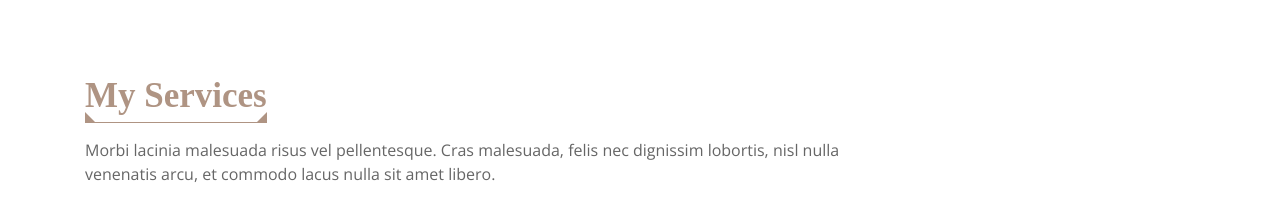
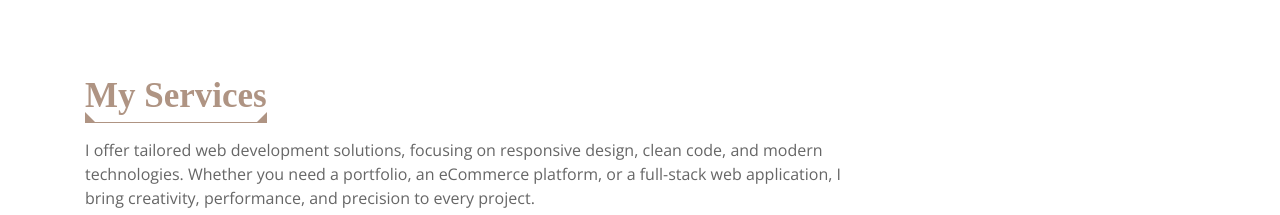
Before and after one commit to Soumya-Das-2006/Portfolio-Soumya-Das, a plain HTML site: page index.html in a window 1280 px wide. Shown: the part 2667-2882 px from the top of the page. Drawn offline with nearby package versions, Linux system fonts and the light colour scheme; a web font is replaced by a local one.

Commit message:
index.html

```diff
--- a/index.html
+++ b/index.html
@@ -269,7 +269,7 @@
                 <header class="section-header">
                     <h3>My Services</h3>
                     <p>
-                        Morbi lacinia malesuada risus vel pellentesque. Cras malesuada, felis nec dignissim lobortis, nisl nulla venenatis arcu, et commodo lacus nulla sit amet libero.
+                        I offer tailored web development solutions, focusing on responsive design, clean code, and modern technologies. Whether you need a portfolio, an eCommerce platform, or a full-stack web application, I bring creativity, performance, and precision to every project.
                     </p>
                 </header>
                 <div class="row">
```
